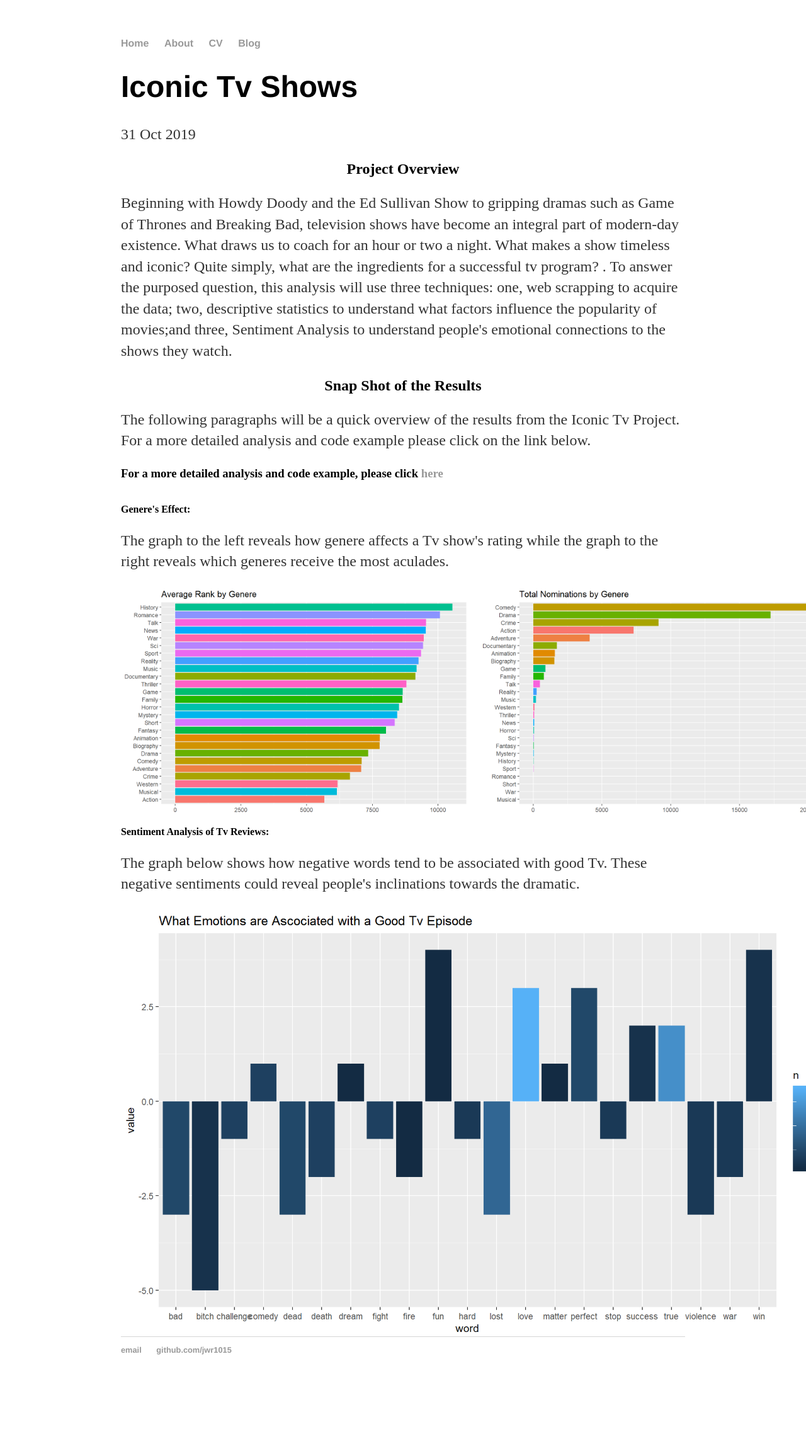
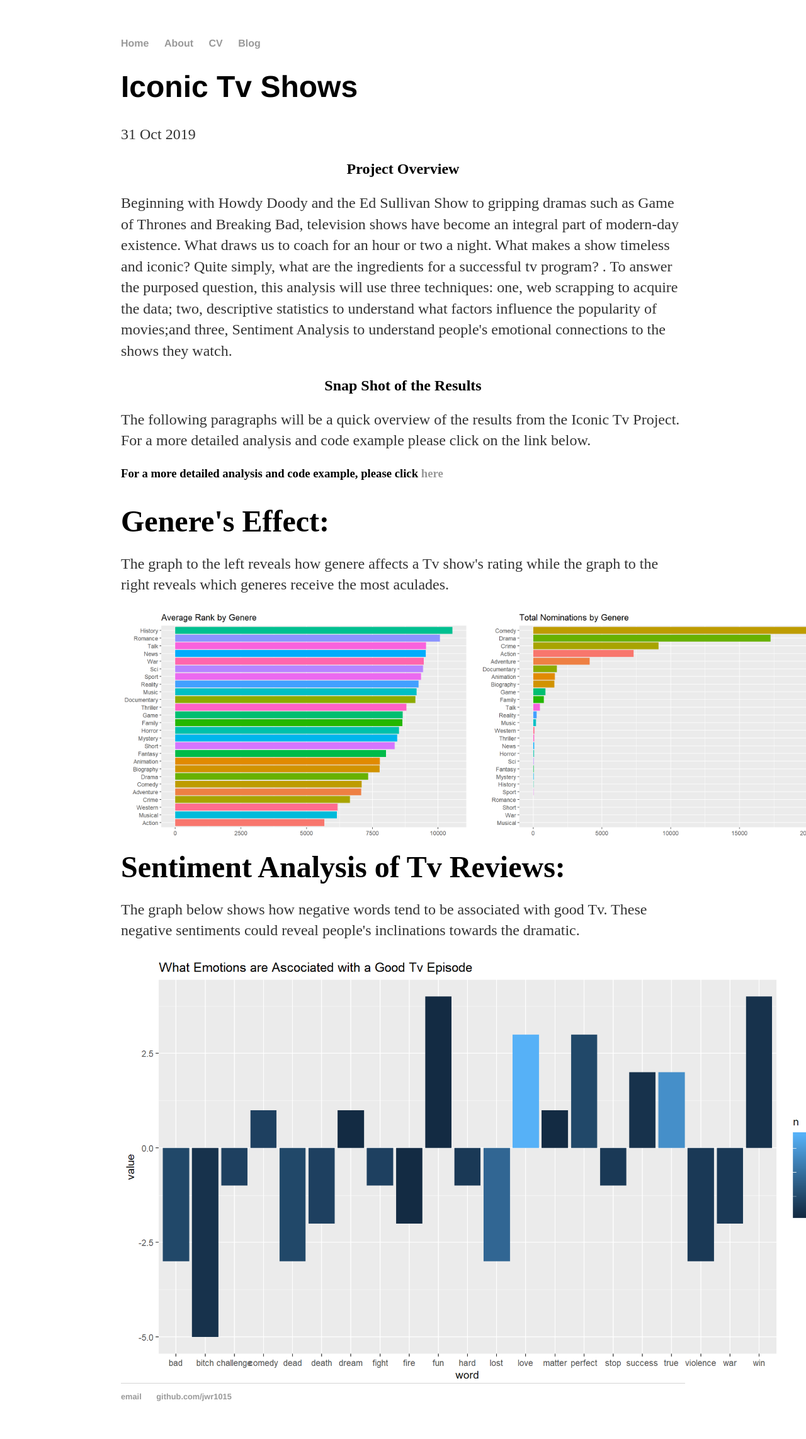
Before and after one commit to jwr1015/jwr1015.github.io, a Jekyll site: the page built from _posts/2019-10-31-Scraping_sentimental_tv.html, in a window 1280 px wide. Shown: the whole page at 63% size. Built offline with Jekyll 4.4.1, drawn with Linux system fonts in a browser that asks for light colours; before the commit the page ends 2211 px from its top, so only the background shows below that.

Commit message:
Update 2019-10-31-Scraping_sentimental_tv.html

```diff
--- a/_posts/2019-10-31-Scraping_sentimental_tv.html
+++ b/_posts/2019-10-31-Scraping_sentimental_tv.html
@@ -20,14 +20,14 @@ understand what factors influence the popularity of movies;and three, Sentiment
 <strong><h3>For a more detailed analysis and code example, please click
 <a href="https://jwr1015.github.io/markdown_links/scrapy_markdown.html">here</a></h3></strong>
 <br>
- <font size="3"><strong>Genere's Effect:</strong> </font>
+ <font size="7"><strong>Genere's Effect:</strong> </font>
 <p>
 The graph to the left reveals how genere affects a Tv
 show's rating while the graph to the right reveals which generes receive the most aculades.
 </p>
 <img src="https://github.com/jwr1015/jwr1015.github.io/blob/master/images/movie_.PNG?raw=true">
 <br>
-<font size="3"><strong>Sentiment Analysis of Tv Reviews:</strong></font>
+<font size="7"><strong>Sentiment Analysis of Tv Reviews:</strong></font>
 <p>
 The graph below shows how negative words tend to be associated with good Tv.
 These negative sentiments could reveal people's inclinations towards the dramatic.
```
